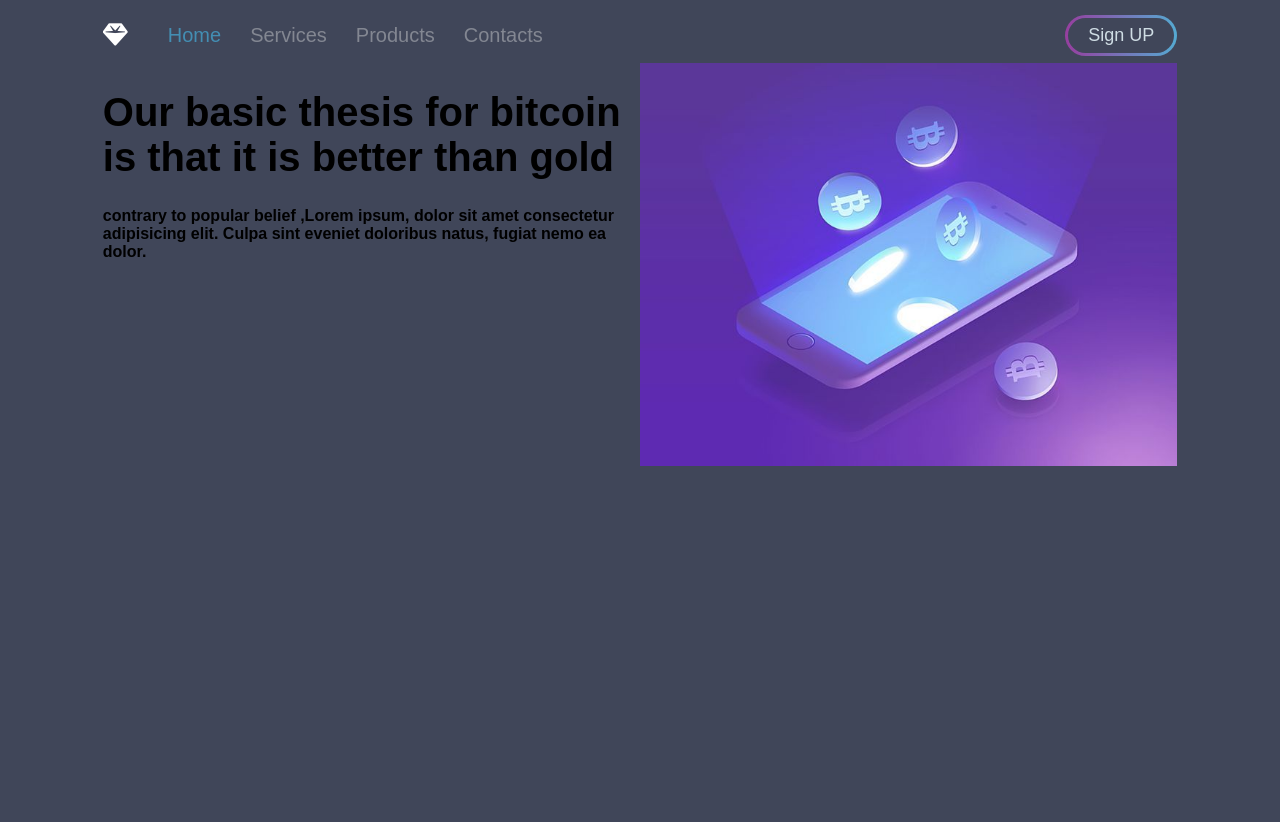
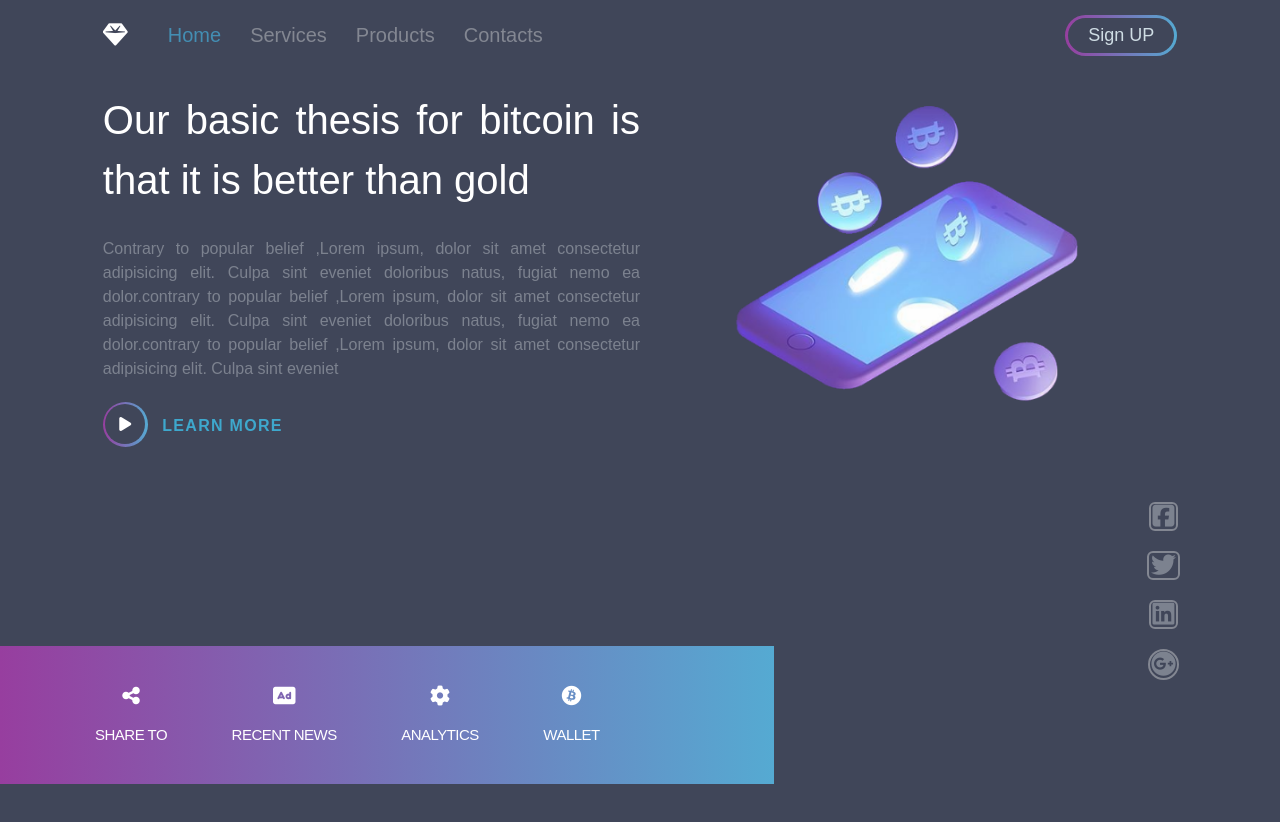
Before and after one commit to amrfatouh/group-project-1, a plain HTML site: page index.html in a window 1280 px wide. After the commit the page ends 800 px from the top, so only its background shows below. Drawn offline with Linux system fonts and the light colour scheme.

Commit message:
footer - social icons

```diff
--- a/index.html
+++ b/index.html
@@ -5,6 +5,7 @@
     <meta name="viewport" content="width=device-width, initial-scale=1.0">
     <title>Document</title>
     <link rel="stylesheet" href="main.css">
+    <link href="https://fonts.googleapis.com/css2?family=Lobster&display=swap" rel="stylesheet">
 </head>
 <!-- #404659 -->
 
@@ -26,6 +27,8 @@
                     <a href="#">
                         <li>Contacts</li>
                     </a>
+
+
                 </ul>
             </div>
             <div class="button-container">
@@ -45,16 +48,47 @@
             <div class="left">
                 <h1>Our basic thesis for bitcoin is that it is better than gold </h1>
 
-                <h4>contrary to popular belief ,Lorem ipsum, dolor sit amet consectetur adipisicing elit. Culpa sint
+                <h4>Contrary to popular belief ,Lorem ipsum, dolor sit amet consectetur adipisicing elit. Culpa sint
                     eveniet
-                    doloribus natus, fugiat nemo ea dolor. </h4>
+                    doloribus natus, fugiat nemo ea dolor.contrary to popular belief ,Lorem ipsum, dolor sit amet
+                    consectetur adipisicing elit. Culpa sint
+                    eveniet
+                    doloribus natus, fugiat nemo ea dolor.contrary to popular belief ,Lorem ipsum, dolor sit amet
+                    consectetur adipisicing elit. Culpa sint
+                    eveniet
+                </h4>
+                <div class='play-btn'><i class="fas fa-play"></i></div>
+                <span id="learn-more">Learn More</span>
             </div>
 
             <div class="right">
-                <img src="main-image.jpg">
+                <img src="main-image.png">
+
             </div>
+
+
         </div>
     </div>
+
+    <footer>
+        <ul>
+            <li><i class="fas fa-share-alt "></i> <span>SHARE TO</span> </li>
+            <li><i class="fas fa-ad"></i> <span>RECENT NEWS</span> </li>
+            <li><i class="fas fa-cog"></i> <span>ANALYTICS</span> </li>
+            <li><i class="fab fa-bitcoin"></i> <span>WALLET</span> </li>
+        </ul>
+
+    </footer>
+
+    <div class="socials">
+        <span><i class="fab fa-facebook-square"></i></span>
+        <span><i class="fab fa-twitter"></i></span>
+        <span><i class="fab fa-linkedin"></i></span>
+        <span><i class="fab fa-google-plus"></i></span>
+    </div>
+
+
+
 
     <script src="https://kit.fontawesome.com/16c9de6a77.js" crossorigin="anonymous"></script>
 </body>
--- a/main.css
+++ b/main.css
@@ -1,7 +1,6 @@
 body {
     font-family: Arial, Helvetica, sans-serif;
     background-color: #404659;
-    height: 1000px;
 }
 
 .container {
@@ -70,10 +69,52 @@ body {
 
 .main-content h1 {
     font-size: 40px;
+    color: #FFF;
 }
 
 .container .left {
     flex: 1;
+}
+
+.container .main-content .left h1, h4 {
+    text-align: justify;
+    line-height: 1.5;
+    font-weight: normal;
+}
+
+.container .main-content .left h4 {
+    color: #7C828F;
+    font-family: sans-serif;
+}
+
+.container .main-content .left #learn-more {
+    color: #3EA8CD;
+    line-height: 1.7;
+    letter-spacing: 1.3;
+    text-transform: Uppercase;
+    font-weight: bold;
+}
+
+.container .main-content .left .play-btn {
+    background: linear-gradient(to right, #973E9F, #55AAD2);
+    border-radius: 50%;
+    width: 45px;
+    height: 45px;
+    text-align: center;
+    display: inline-flex;
+    justify-content: center;
+    align-items: center;
+    margin-right: 10px;
+}
+
+.container .main-content .left .fas.fa-play {
+    width: 40px;
+    height: 40px;
+    line-height: 40px;
+    text-align: center;
+    border-radius: 50%;
+    background-color: #404659;
+    color: #fff;
 }
 
 .container .right {
@@ -83,3 +124,75 @@ body {
 .container .right img {
     width: 100%;
 }
+
+.container .right {
+    flex: 1;
+}
+
+.container .right img {
+    width: 100%;
+}
+
+footer {
+    color: #fff;
+    position: absolute;
+    bottom: 0;
+    left: 0;
+    width: 100%;
+}
+
+footer ul {
+    background: linear-gradient(to right, #973E9F, #55AAD2);
+    padding: 40px 35px;
+    width: 55%;
+    display: inline-block;
+}
+
+footer ul li {
+    list-style: none;
+    display: inline-block;
+    margin-left: 60px;
+    text-align: center;
+}
+
+footer ul li i {
+    font-size: 20px;
+    padding-bottom: 20px;
+}
+
+footer ul li span {
+    display: block;
+    font-size: 15px;
+    letter-spacing: -0.5px;
+}
+
+.socials {
+    position: absolute;
+    text-align: center;
+    color: #7C828F;
+    bottom: 100px;
+    right: 100px;
+}
+
+.socials i {
+    font-size: 25px;
+    /* margin-top: -50px;
+    margin-left: -100px; */
+}
+
+.socials span {
+    border-radius: 6px;
+    border: 2px solid #838792;
+    display: block;
+    width: fit-content;
+    padding-right: 2px;
+    padding-left: 2px;
+    margin-bottom: 20px;
+    margin-right: auto;
+    margin-left: auto;
+}
+
+.socials span:last-child {
+    border-radius: 50%;
+    padding: 1px;
+}
```
Also changed, not shown: main-image.jpg (deleted), main-image.png (added).
